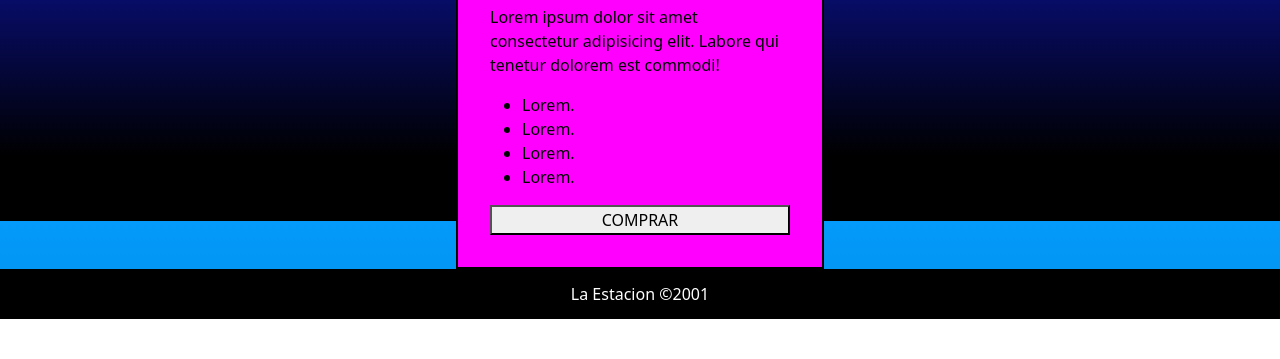
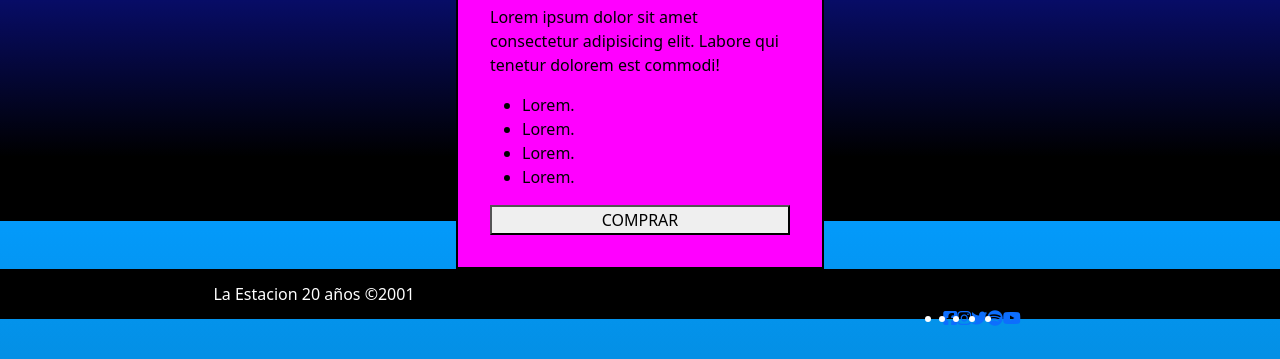
Before and after one commit to jereacosta/la-estacion, a website: page paginas/entradas.html in a window 1280 px wide. Shown: the part 1379-1738 px from the top of the page. Before the commit the page ends 1698 px from the top, so only its background shows below. Drawn offline with nearby package versions, Linux system fonts and the light colour scheme.

Commit message:
cambio en footer

```diff
--- a/paginas/entradas.html
+++ b/paginas/entradas.html
@@ -11,6 +11,8 @@
       integrity="sha384-gH2yIJqKdNHPEq0n4Mqa/HGKIhSkIHeL5AyhkYV8i59U5AR6csBvApHHNl/vI1Bx"
       crossorigin="anonymous"
     />
+    <!-- FontAwesome -->
+    <script src="https://kit.fontawesome.com/7d4193cf05.js" crossorigin="anonymous"></script>
     <title>Tickets</title>
   </head>
   <body>
@@ -115,7 +117,43 @@
         </section>
       </div>
     </div>
-    <footer width="10">La Estacion &copy;2001</footer>
+    <footer>
+      <div class="row">
+
+      <div class="col col-lg-6 justify-content-center">
+        La Estacion 20 años &copy;2001
+      </div>
+      <div class="col col-lg-6 justify-content-center">
+      <ul class="d-flex pt-2 redes pl-2 justify-content-center mt-3">
+        <li>
+            <a href="https://es-la.facebook.com/laestacioncordoba/" target="_blank">
+                <i class="fab fa-facebook-square"></i>
+            </a>
+        </li>
+        <li>
+            <a href="https://www.instagram.com/laestacioncordoba/?hl=es" target="_blank">
+                <i class="fab fa-instagram"></i>
+            </a>
+        </li>
+        <li>
+            <a href="https://twitter.com/CordobaEstacion" target="_blank">
+                <i class="fab fa-twitter"></i>
+            </a>
+        </li>
+        <li>
+            <a href="https://open.spotify.com/playlist/6ZoXXG2kcWrzvS7NUZ4rMK?si=QfrCakS0RHyqW8Pif-dmbw&nd=1" target="_blank">
+                <i class="fab fa-spotify"></i>
+            </a>
+        </li>
+        <li>
+            <a href="https://www.youtube.com/c/LaEstacionCordoba" target="_blank">
+                <i class="fab fa-youtube"></i>
+            </a>
+        </li>
+    </ul>
+  </div>
+  </div>
+    </footer>
 
     <script
       src="https://cdn.jsdelivr.net/npm/bootstrap@5.2.0/dist/js/bootstrap.bundle.min.js"
```
Also changed, not shown: index.html (+5 -5 lines), paginas/contacto.html (+39 -1 lines), paginas/media.html (+39 -1 lines), paginas/radio.html (+39 -1 lines).
